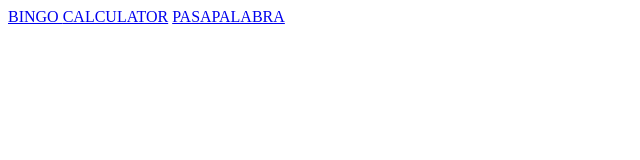
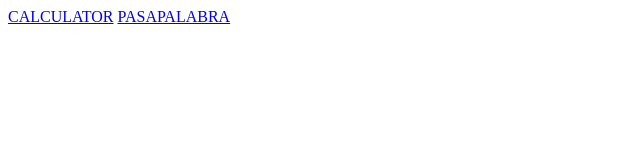
Before and after one commit to alejandromachin/202201-W2CH3-alejandro-rodriguez, a website: page index.html in a window 1280 px wide. Shown: the whole page, without its empty margins (0-640 px from the left). Drawn offline with Linux system fonts and the light colour scheme.

Commit message:
deleted bingo link from index.hml

```diff
--- a/index.html
+++ b/index.html
@@ -8,7 +8,6 @@
   </head>
   <body>
     <main>
-      <a href="bingo/index.html">BINGO </a>
       <a href="calculator/calculatorhtml.html"> CALCULATOR</a>
       <a href="pasapalabra/index.html">PASAPALABRA </a>
     </main>
```
